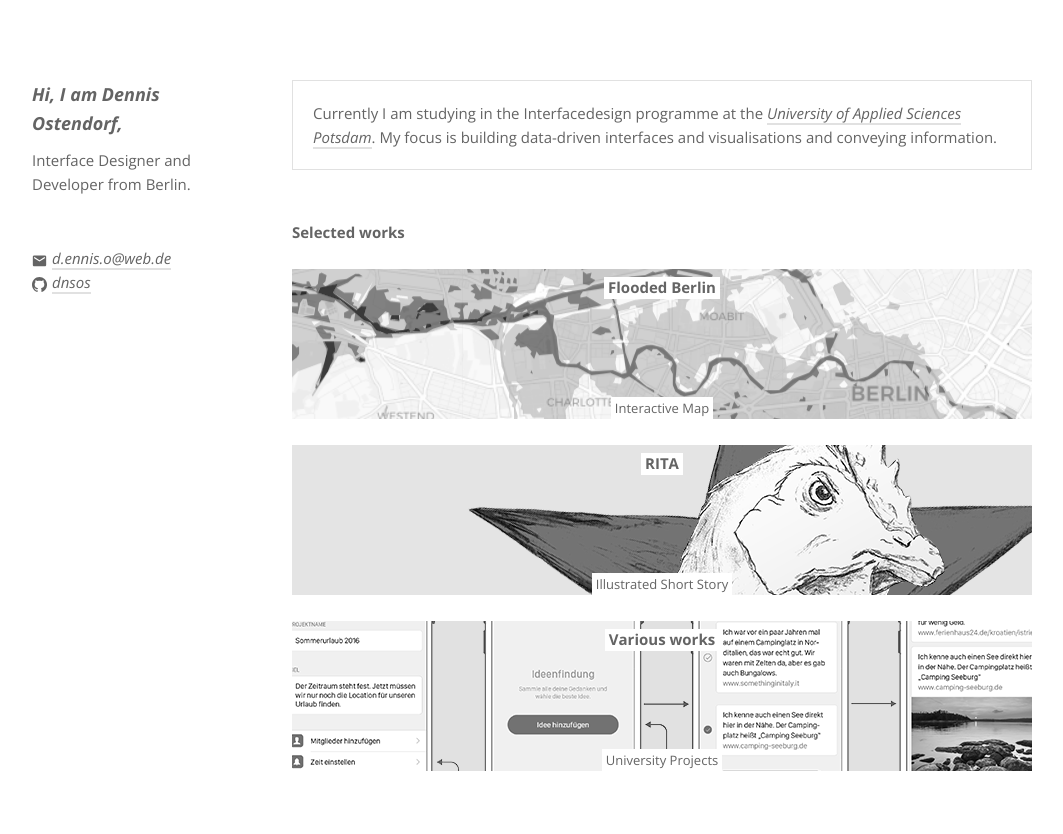
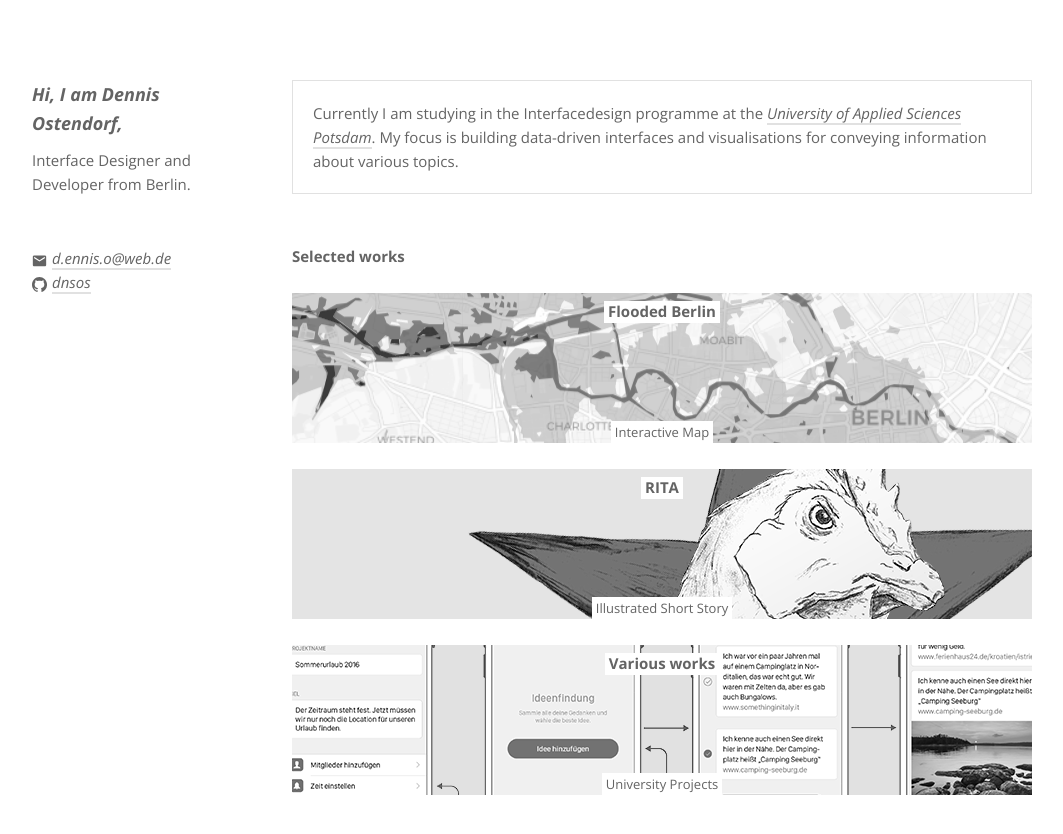
Before and after one commit to dnsos/deinns, a Jekyll site: the page built from index.html, in a window 1280 px wide. Shown: the top 834 px of the page, without its empty margins (108-1171 px from the left). Built offline with Jekyll 4.4.1, drawn with Linux system fonts in a browser that asks for light colours.

Commit message:
Changed About content

```diff
--- a/_includes/about.html
+++ b/_includes/about.html
@@ -1,5 +1,5 @@
 <section class="about">
-  <p><span>Currently I am studying in the Interfacedesign programme at the <a href="https://www.en.fh-potsdam.de/" target="_blank">University of Applied Sciences Potsdam</a>. My focus is building data-driven interfaces and visualisations and conveying information.</span></p>
+  <p><span>Currently I am studying in the Interfacedesign programme at the <a href="https://www.en.fh-potsdam.de/" target="_blank">University of Applied Sciences Potsdam</a>. My focus is building data-driven interfaces and visualisations for conveying information about various topics.</span></p>
 </section>
 
 {% include projects.html %}
```
